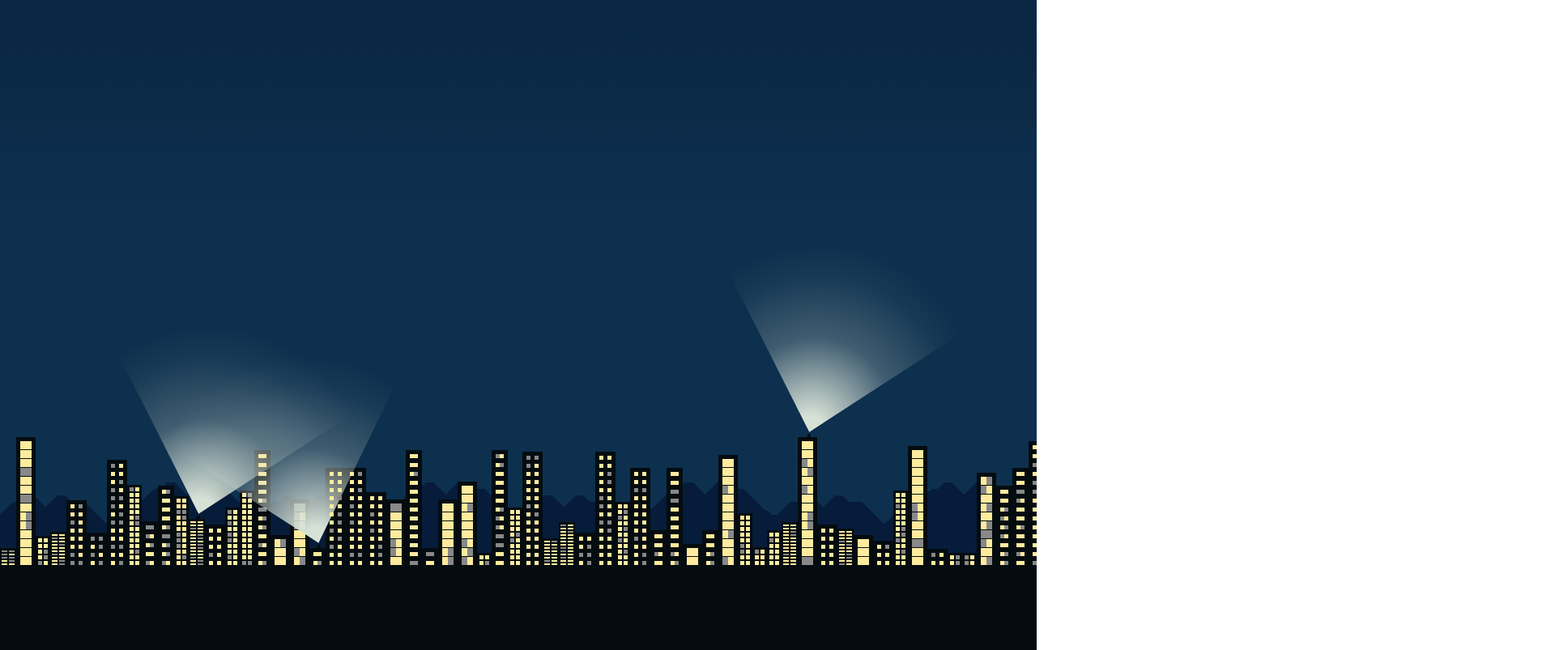
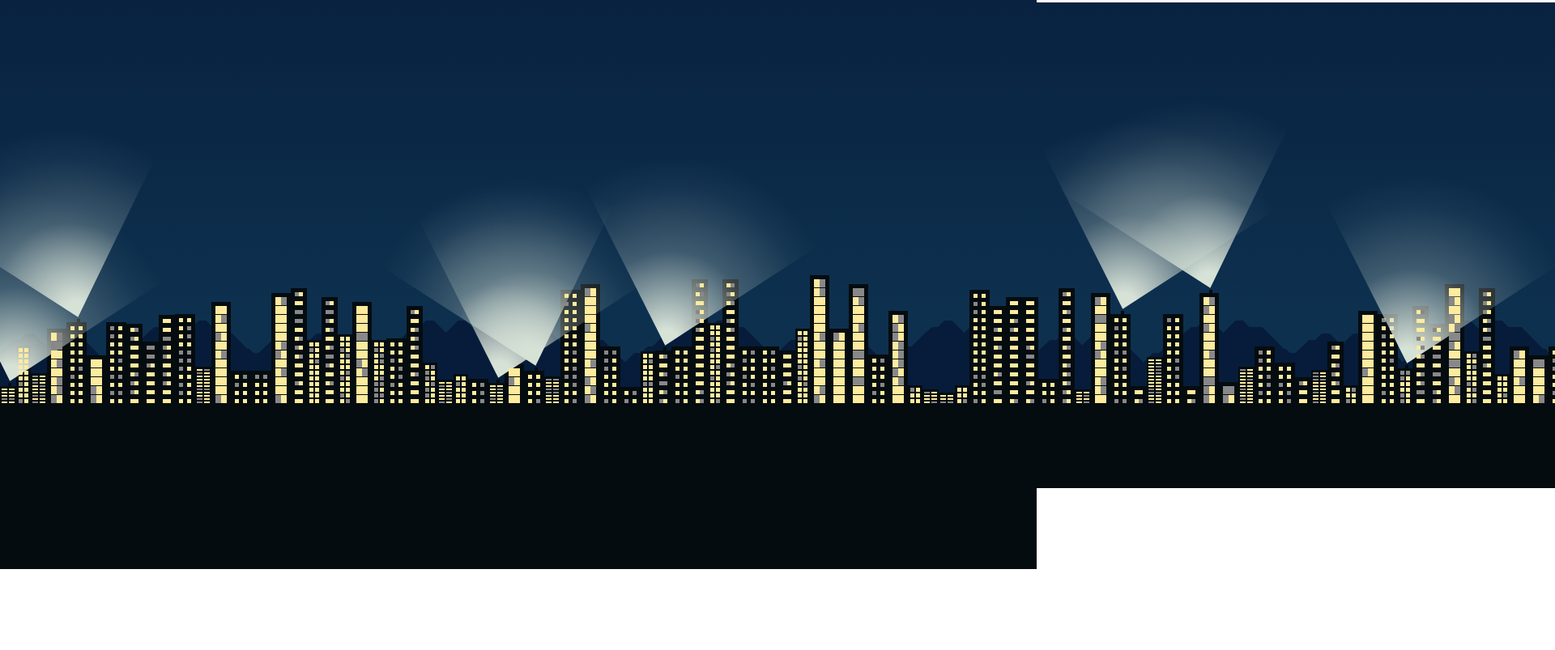
Before and after one commit to sarahquigley/futurecitiesbot, a website: page index.html in a window 1280 px wide. Shown: the part 97-900 px from the top of the page at 81% size, 1920 px wide, since content can reach past the window. After the commit the page ends 800 px from the top, so only its background shows below. Drawn offline with nearby package versions, Linux system fonts and the light colour scheme.

Commit message:
WIP: work on different city color schemes

```diff
--- a/index.html
+++ b/index.html
@@ -3,6 +3,7 @@
 
   <head>
     <meta charset="utf-8">
+    <meta name="viewport" content="width=device-width, initial-scale=1">
     <title>Future Cities</title>
   </head>
 
@@ -13,13 +14,33 @@
 
     body,
     html {
+      height: 100%;
       min-height: 100%;
       margin: 0;
       padding: 0;
     }
 
-    body {
-      background-image: linear-gradient(transparent 800px, #050C10 800px), linear-gradient(#082240, #0D304E 370px);
+    .f-city {
+      align-items: center;
+      background-image: linear-gradient(var(--color-sky--top) 50%, var(--color-building) 50%);
+      background-repeat: no-repeat;
+      display: flex;
+      height: 100%;
+      justify-content: center;
+      min-height: 100%;
+    }
+
+    .f-city-1 {
+      --color-antenna--light: red;
+      --color-building: #050C10;
+      --color-sky--bottom: #0D304E;
+      --color-sky--top: #082240;
+      --color-window--light: #FEEB9E;
+      --color-window--dark: #888;
+    }
+
+    .city-container {
+      background-image: linear-gradient(transparent 500px, var(--color-building) 500px), linear-gradient(var(--color-sky--top), var(--color-sky--bottom) 370px);
       background-repeat: no-repeat, no-repeat;
       background-size: 100% 100%, 100% 100%;
     }
@@ -31,13 +52,13 @@
       background-repeat: repeat-x;
       display: flex;
       flex-direction: row;
-      height: 900px;
+      height: 600px;
       overflow-x: hidden;
       padding: 100px 0;
     }
 
     .building {
-      background-color: #050C10;
+      background-color: var(--color-building);
       display: flex;
       flex-direction: row;
       flex-shrink: 0;
@@ -46,24 +67,24 @@
     }
 
     .window {
-      background: #FEEB9E;
+      background: var(--color-window--light);
       position: relative;
       z-index: 1;
     }
 
     .window.dark {
-      background: #888;
+      background: var(--color-window--dark);
     }
 
     .antenna {
-      background-color: #050C10;
+      background-color: var(--color-building);
       height: 15px;
       position: absolute;
       width: 1px;
     }
 
     .antenna.lit:before {
-      background-color: red;
+      background-color: var(--color-antenna--light);
       content: '';
       display: block;
       height: 1px;
@@ -81,7 +102,7 @@
     }
 
     .spotlight {
-      background-color: #050C10;
+      background-color: var(--color-building);
       height: 4px;
       left: 50%;
       position: absolute;
@@ -167,34 +188,36 @@
       width: 7px;
     }
 
-    /* .building-4 .window.dark + .building-4 .window,
-    .building-4 .window:has(+ .building-4 .window.dark) {
-      background: #888;
-    } */
-
   </style>
 
   <body>
+  </body>
+
+  <script src="https://cdn.jsdelivr.net/npm/lodash@4.17.11/lodash.min.js" charset="utf-8"></script>
+
+  <script type="text/template" id="city">
+    <div class="f-city f-city-<%= _.random(1,1) %>">
+      <div class="city-container">
         <section class="city">
-    </section>
-  </body>
-  <script src="https://cdn.jsdelivr.net/npm/lodash@4.17.11/lodash.min.js" charset="utf-8"></script>
-  <script type="text/template" id="city">
           <% _.times(500, function(n) { %>
             <article class="building building-<%= _.random(1,5) %>">
               <% if (_.random(0,15) === 0) { %>
-        <div class="spotlight <% if (_.random(0,1) === 0) { %> left<% } else { %> right <% } %>"></div>
+              <div class="spotlight <% if (_.random(0,1) === 0) { %>left<% } else { %>right <% } %>"></div>
               <% } %>
               <% _.times(_.random(2,14)*2, function(n) { %>
                 <div class="window<% if (_.random(0,3) === 0) { %> dark<% } %>"></div>
               <% }); %>
             </article>
           <% }); %>
+        </section>
+      </div>
+    </div>
   </script>
+
   <script type="text/javascript">
     var cityTemplate = document.querySelector('#city').textContent;
     var city = _.template(cityTemplate)({});
-    document.querySelector('.city').innerHTML = city;
+    document.querySelector('body').innerHTML = city;
   </script>
 
 </html>
```
Lines whose indentation alone changed are shown as unchanged.
